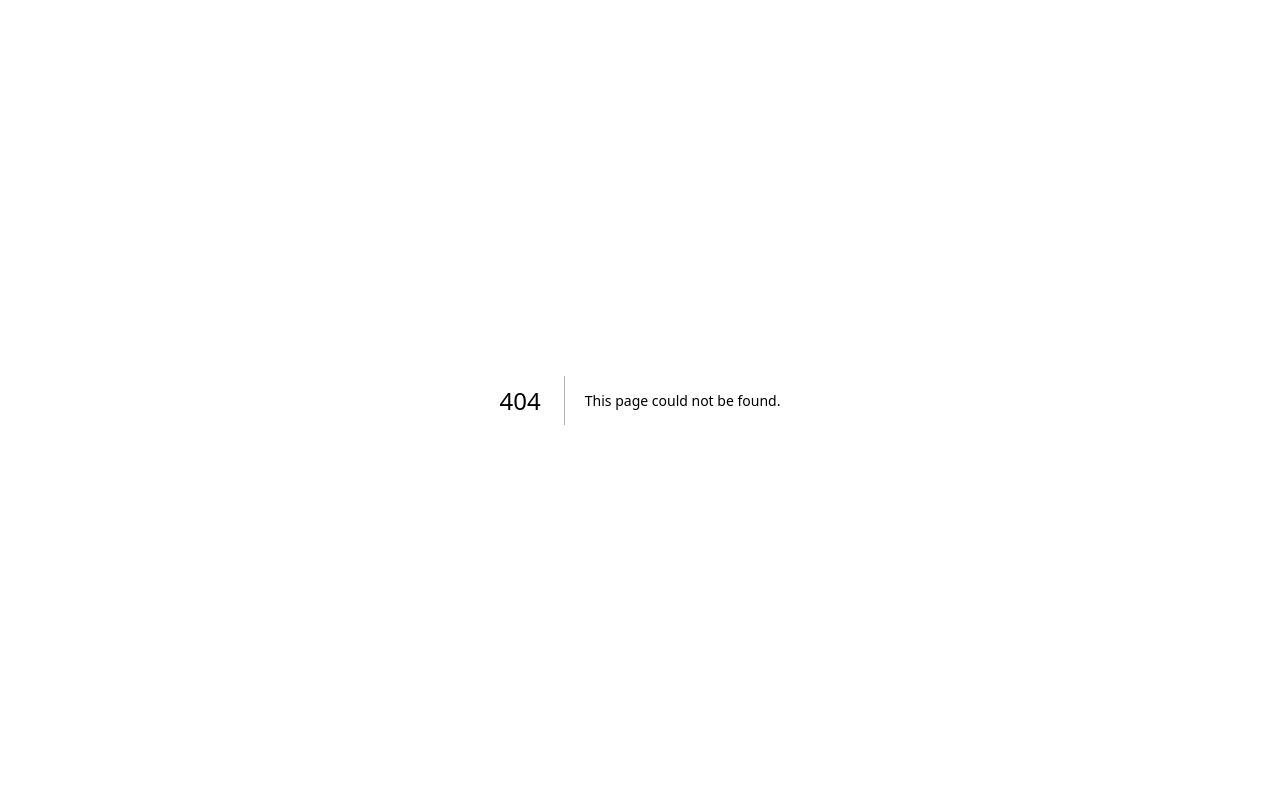
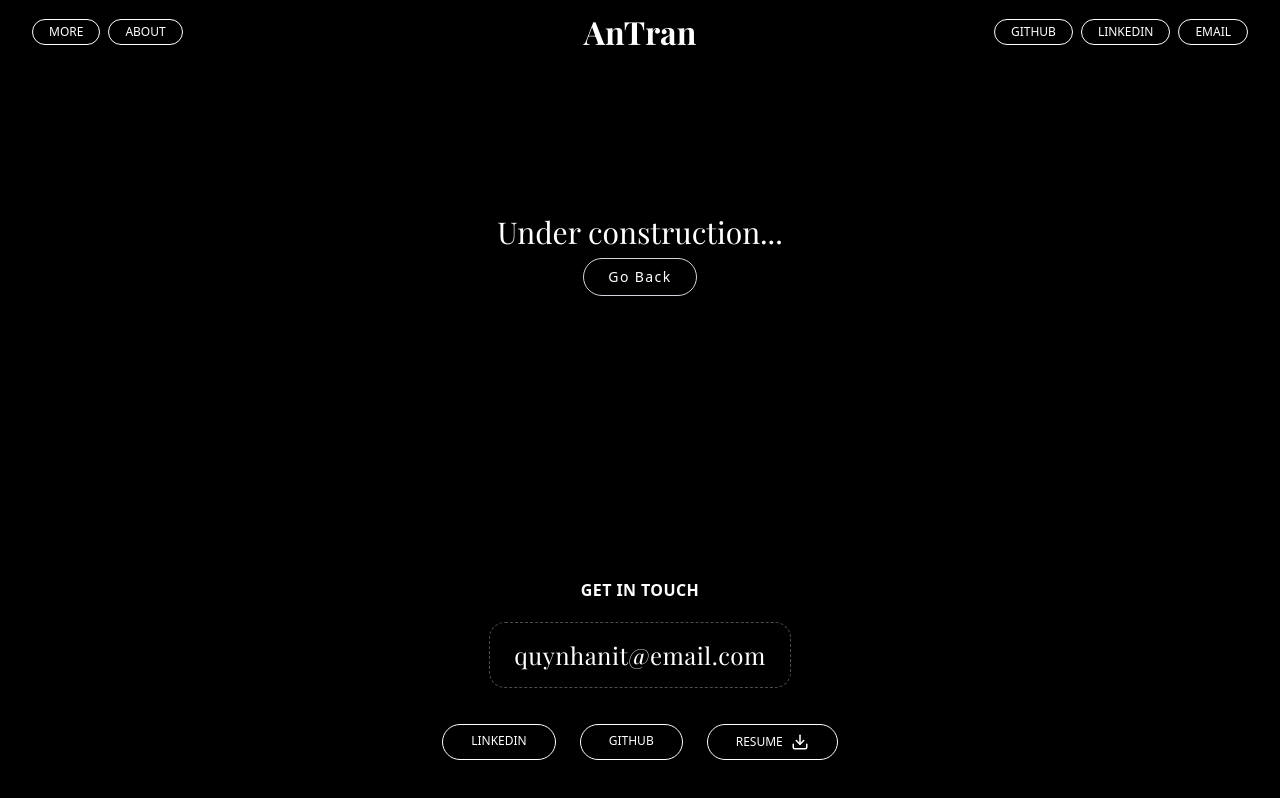
Before and after one commit to quynhan-tr/personal-website, a Next.js app: page /underconstruction in a window 1280 px wide. Before the commit this address had no page. Built offline with nearby package versions, Linux system fonts and the light colour scheme; a web font is replaced by a local one.

Commit message:
underconstruction page

```diff
--- a/src/app/more/more.tsx
+++ b/src/app/more/more.tsx
@@ -10,6 +10,7 @@ import Image from "next/image";
 import SplitTextAnimated from "@/components/SplitTextAnimated";
 import sidequests from "./sidequests";
 import { FiChevronDown } from "react-icons/fi";
+import Link from "next/link";
 
 const intro = `Lorem ipsum dolor sit amet, consectetur adipiscing elit, sed do eiusmod tempor incididunt ut labore et dolore magna aliqua. ...`;
 
@@ -102,9 +103,12 @@ export default function More() {
                   ))}
                 </h2>
 
-                <button className="mt-2 px-6 py-2 border border-gray-300 rounded-full text-xs font-semibold tracking-widest hover:bg-white hover:text-black transition">
+                <Link
+                  href="/underconstruction"
+                  className="mt-2 px-6 py-2 border border-gray-300 rounded-full text-xs font-semibold tracking-widest hover:bg-white hover:text-black transition inline-block"
+                >
                   SEE MORE
-                </button>
+                </Link>
 
                 <div className="w-56 h-3 mt-10 rounded-full bg-gradient-to-r from-sky-300 via-gray-200 to-sky-900 opacity-70" />
               </div>
--- /dev/null
+++ b/src/app/underconstruction/page.tsx
@@ -0,0 +1,4 @@
+import UnderConstruction from "./underconstruction";
+export default function Page() {
+  return <UnderConstruction />;
+}
--- /dev/null
+++ b/src/app/underconstruction/underconstruction.tsx
@@ -0,0 +1,26 @@
+"use client"
+
+import React from "react";
+import Navbar from "@/components/navBar";
+import Footer from "@/components/footer";
+import { useRouter } from "next/navigation";
+
+export default function UnderConstruction() {
+  const router = useRouter();
+
+  return (
+    <div className="min-h-screen flex flex-col bg-black text-white">
+      <Navbar />
+      <main className="flex-1 flex flex-col items-center justify-center">
+        <h1 className="text-3xl text-center mb-2">Under construction...</h1>
+        <button
+          onClick={() => router.back()}
+          className="px-6 py-2 font-sans border border-gray-300 rounded-full text-sm tracking-widest hover:bg-white hover:text-black transition"
+        >
+          Go Back
+        </button>
+      </main>
+      <Footer />
+    </div>
+  );
+}
```
Also changed, not shown: 1 other file (tests, documents, lock files or other folders).
